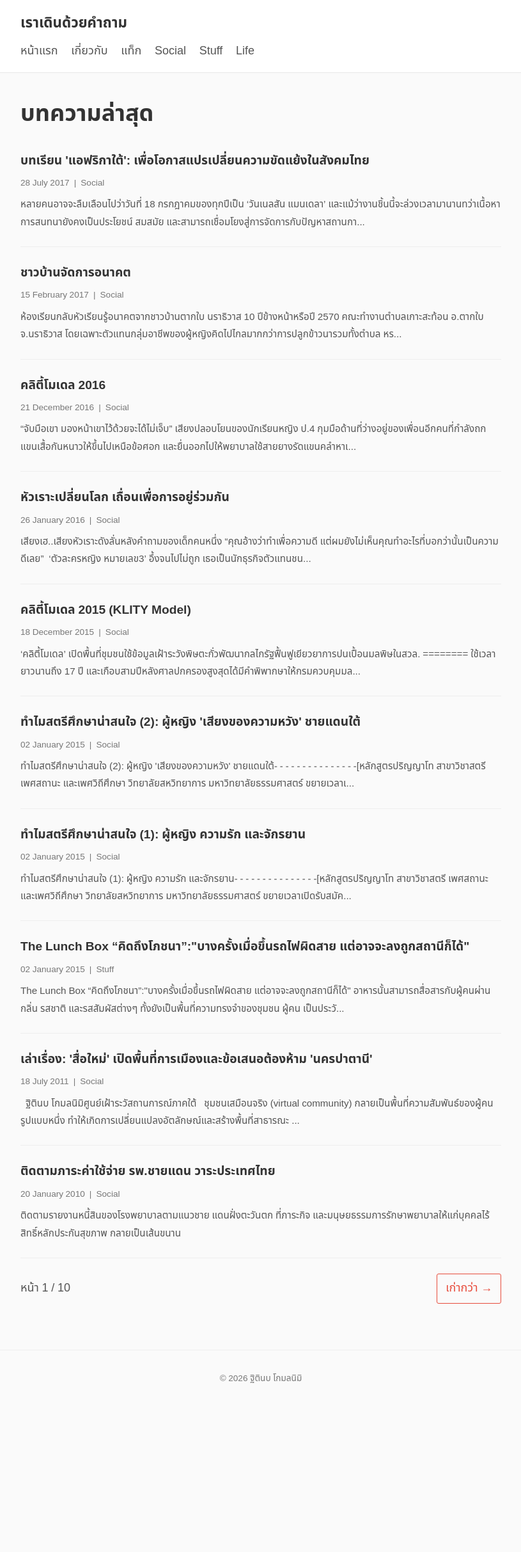
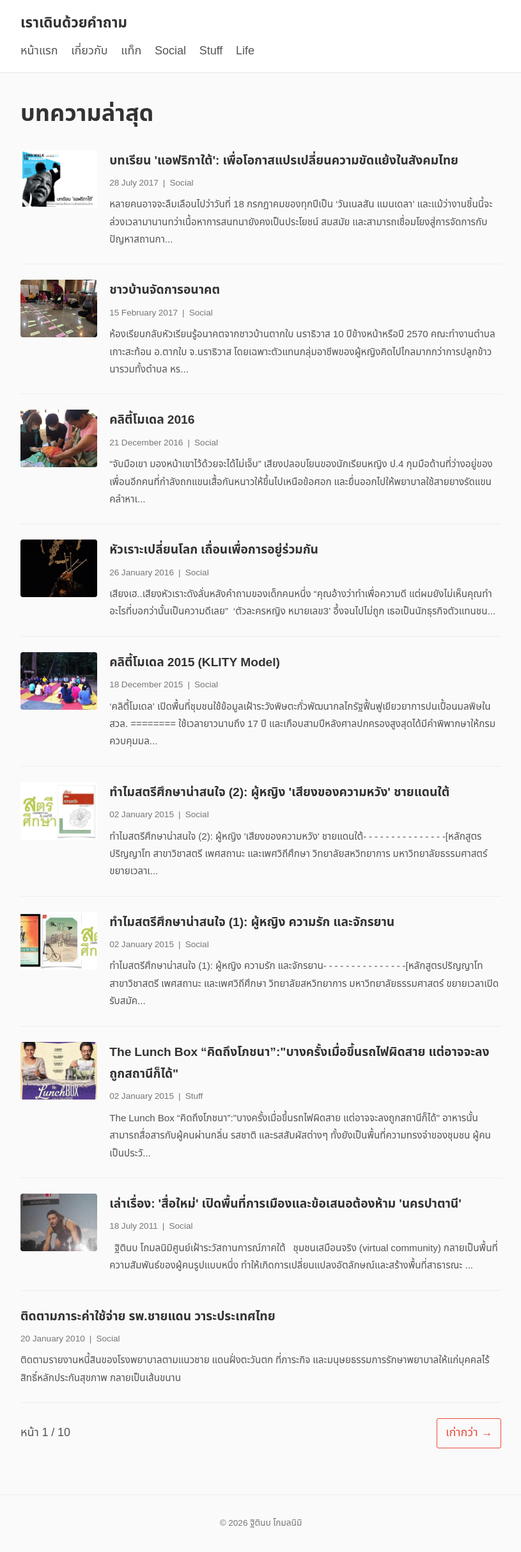
Before and after one commit to poakpong/thitinob, a Jekyll site: the page built from index.html, in a window 1280 px wide. Shown: the whole page at 64% size, without its empty margins (232-1047 px from the left). Built offline with Jekyll 4.4.1, drawn with Linux system fonts in a browser that asks for light colours; the list of posts is cut into pages by our own code; before the commit the page ends 2199 px from its top, so only the background shows below that.

Commit message:
Fix thumbnail extraction to handle any img attribute order
Co-Authored-By: Claude Sonnet 4.6 <noreply@anthropic.com>

```diff
--- a/_layouts/home.html
+++ b/_layouts/home.html
@@ -6,12 +6,15 @@ layout: default
   <ul class="post-list">
     {% for post in paginator.posts %}
     <li class="post-item">
-      {% assign img_parts = post.content | split: '<img src="' %}
-      {% if img_parts.size > 1 %}
-        {% assign img_src = img_parts[1] | split: '"' | first %}
-        <a class="post-thumbnail-link" href="{{ post.url | relative_url }}">
-          <img class="post-thumbnail" src="{{ img_src }}" alt="">
-        </a>
+      {% assign img_tags = post.content | split: '<img ' %}
+      {% if img_tags.size > 1 %}
+        {% assign first_img = img_tags[1] | split: '>' | first %}
+        {% if first_img contains 'src="' %}
+          {% assign img_src = first_img | split: 'src="' | last | split: '"' | first %}
+          <a class="post-thumbnail-link" href="{{ post.url | relative_url }}">
+            <img class="post-thumbnail" src="{{ img_src }}" alt="">
+          </a>
+        {% endif %}
       {% endif %}
       <div class="post-item-body">
         <h2><a href="{{ post.url | relative_url }}">{{ post.title }}</a></h2>
```
